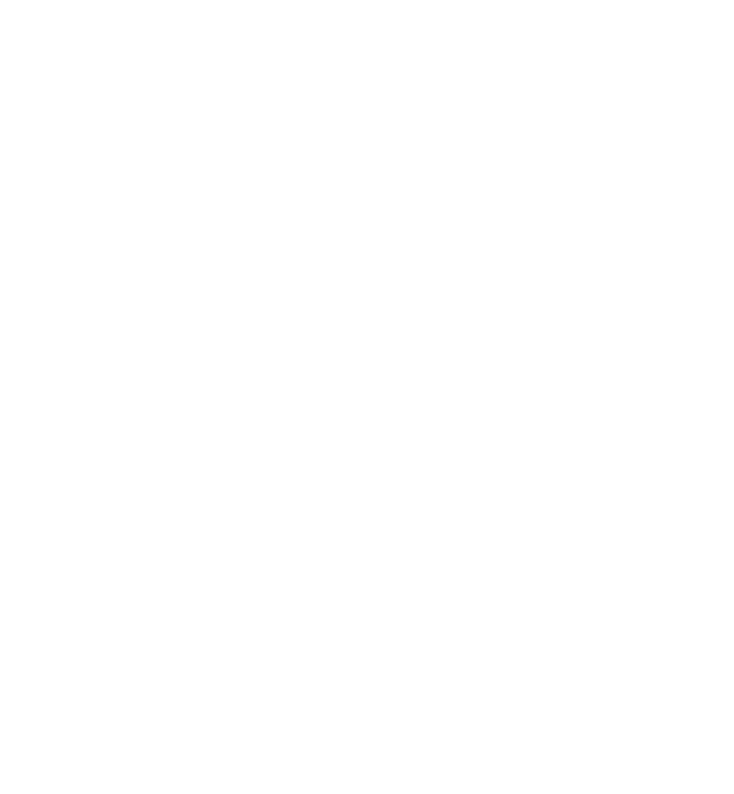
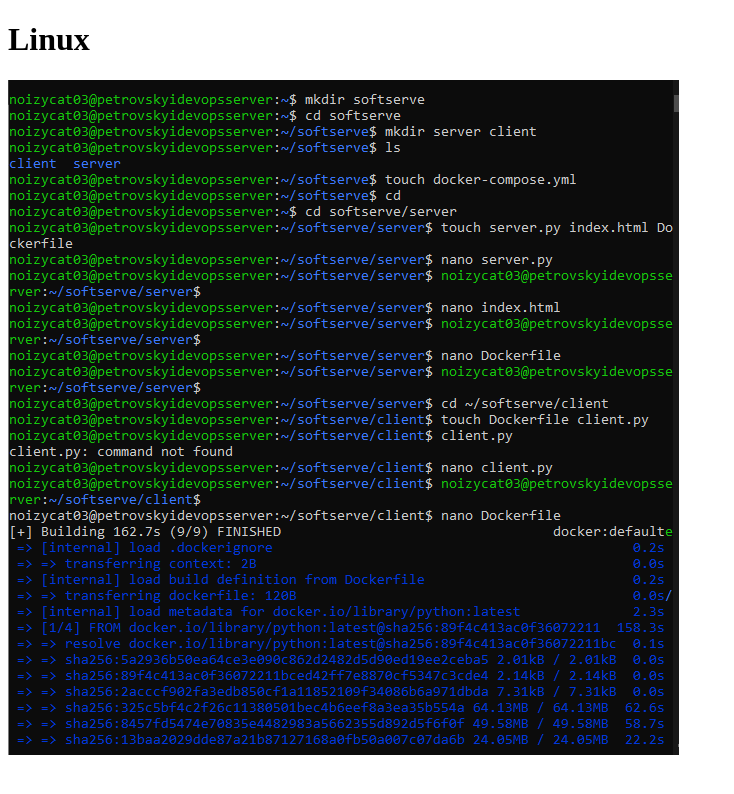
Before and after one commit to NoizyCat03/webproject, a plain HTML site: page index.html in a window 1280 px wide. Shown: the whole page, without its empty margins (0-734 px from the left). Drawn offline with Linux system fonts and the light colour scheme.

Commit message:
Sample html

```diff
--- a/index.html
+++ b/index.html
@@ -8,6 +8,7 @@
     <link rel="shortcut icon" href="https://placekitten.com/96/139" type="image/x-icon">
 </head>
 <body>
-    <script src="https://unpkg.com/html-data-include@3.3.3/html-data-include.js"></script>
+    <h1>Linux</h1>
+    <img src="img/11.1.png", alt="Linux">
 </body>
 </html>
```
Also changed, not shown: img/11.1.png (added).
